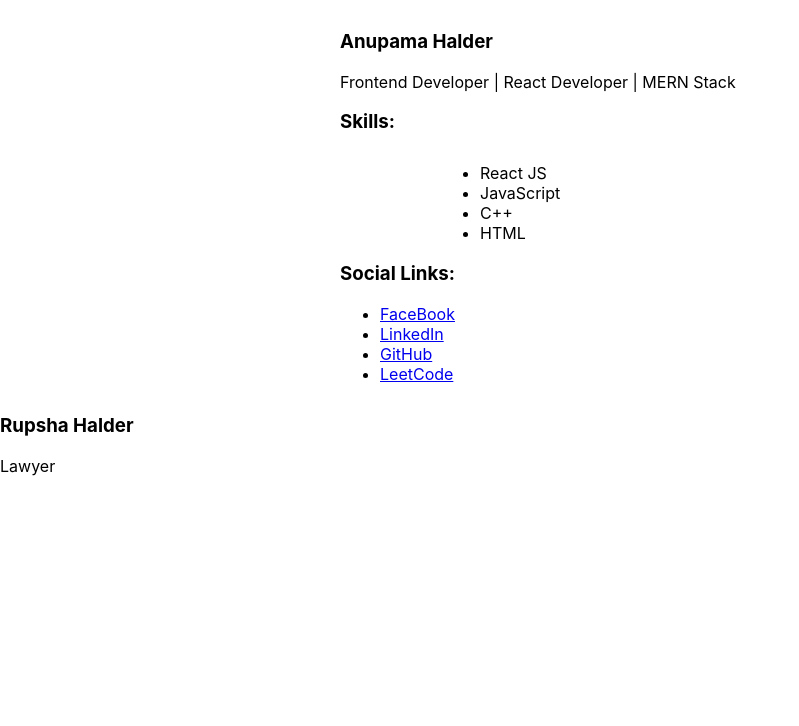
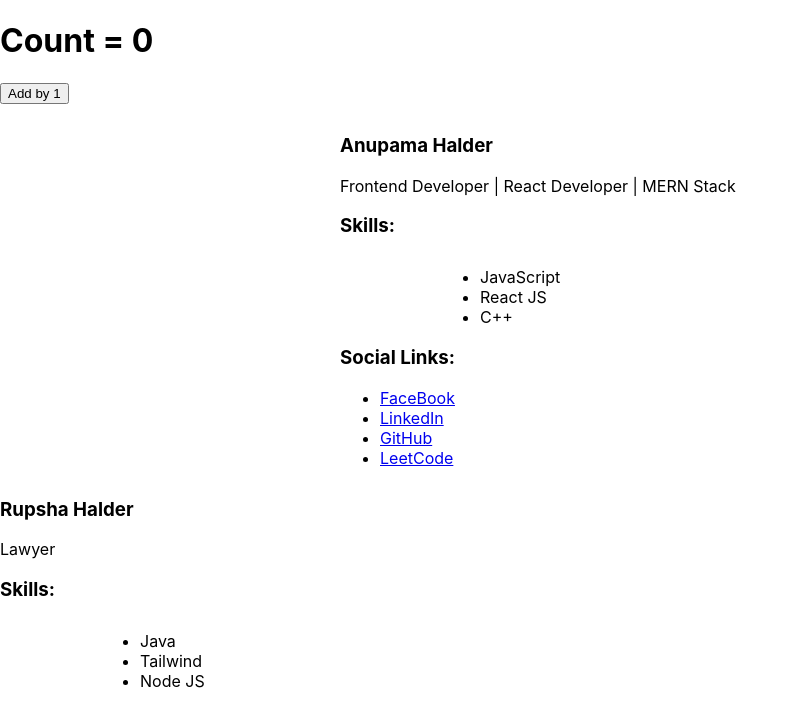
Before and after one commit to anupamahalder/react-learning, a React app: page / in a window 1280 px wide. Shown: the top 726 px of the page, without its empty margins (0-799 px from the left). Built offline with nearby package versions, Linux system fonts and the light colour scheme.

Commit message:
Using state object we update the count value in the UI

```diff
--- a/src/components/App.jsx
+++ b/src/components/App.jsx
@@ -3,17 +3,55 @@ import Profile from "./Profile/Profile";
 // import Skills from "./Profile/Skills";
 import MyProps from "./Props";
 import Bio from "./Profile/Bio";
+import Skills from "./Profile/Skills";
+
+
+const ChildComponent = props =>{
+    <div>
+        <h1>I am child component</h1>
+        <p>I don't know what to do</p>
+        {
+            // {props.children}
+        }
+    </div>
+}
 
 // inherit react's component to App also we can destructure component from above
 // now App class not an usual class it becomes a component
 class App extends Component{
+
+    count = 0;
+    //declare a state
+    state = {
+        // initial value
+        count:0
+    };
+
+    // getContext(context){
+    //     console.log(context)
+    // }
+
     // render method should return something(jsx) jsx means html code in javascript
     render(){
         // console.log('Profile props: ',this.props);
+        // calling the function
+        // this.getContext(this)
+        // console.log(count);
         return (
             <div>
+
+                <h1>Count = {this.state.count}</h1>
+                <button onClick={()=>{
+                    // this.count++;
+                    this.setState({count: this.state.count + 1});
+                    console.log('clicked! ',this.state.count);
+                }}
+                >Add by 1</button>
+
                 <Profile></Profile>
                 <Bio name={'Rupsha Halder'} title={"Lawyer"}></Bio>
+                <Skills skillA={'Java'} skillB={'Tailwind'} skillC={'Node JS'}></Skills>
+
                 {/* <div style={{marginLeft:'100px',marginRight:'100px'}}>
                     <h3>List of Programmers</h3>
                     <p>Mr. X</p>
--- a/src/components/Profile/Profile.jsx
+++ b/src/components/Profile/Profile.jsx
@@ -17,7 +17,7 @@ const Profile = () => {
         <div className='main-div'>
             {/* this.me will give an object then name is the property of that object  */}
             <Bio name={me.name} title = {me.title}></Bio>
-            <Skills></Skills>
+            <Skills skillA={'JavaScript'} skillB={'React JS'} skillC={'C++'}></Skills>
             <Links></Links>
         </div>
     );
--- a/src/components/Profile/Skills.jsx
+++ b/src/components/Profile/Skills.jsx
@@ -1,14 +1,13 @@
 import React from 'react';
 
-const Skills = () => {
+const Skills = (props) => {
     return (
         <div className=''>
             <h3>Skills: </h3>
             <ul style={{marginTop:'30px', marginLeft:'100px',marginRight:'100px'}}>
-                <li>React JS</li>
-                <li>JavaScript</li>
-                <li>C++</li>
-                <li>HTML</li>
+                <li>{props.skillA}</li>
+                <li>{props.skillB}</li>
+                <li>{props.skillC}</li>
             </ul>
         </div>
     );
```
Also changed, not shown: 1 other file (tests, documents, lock files or other folders).
